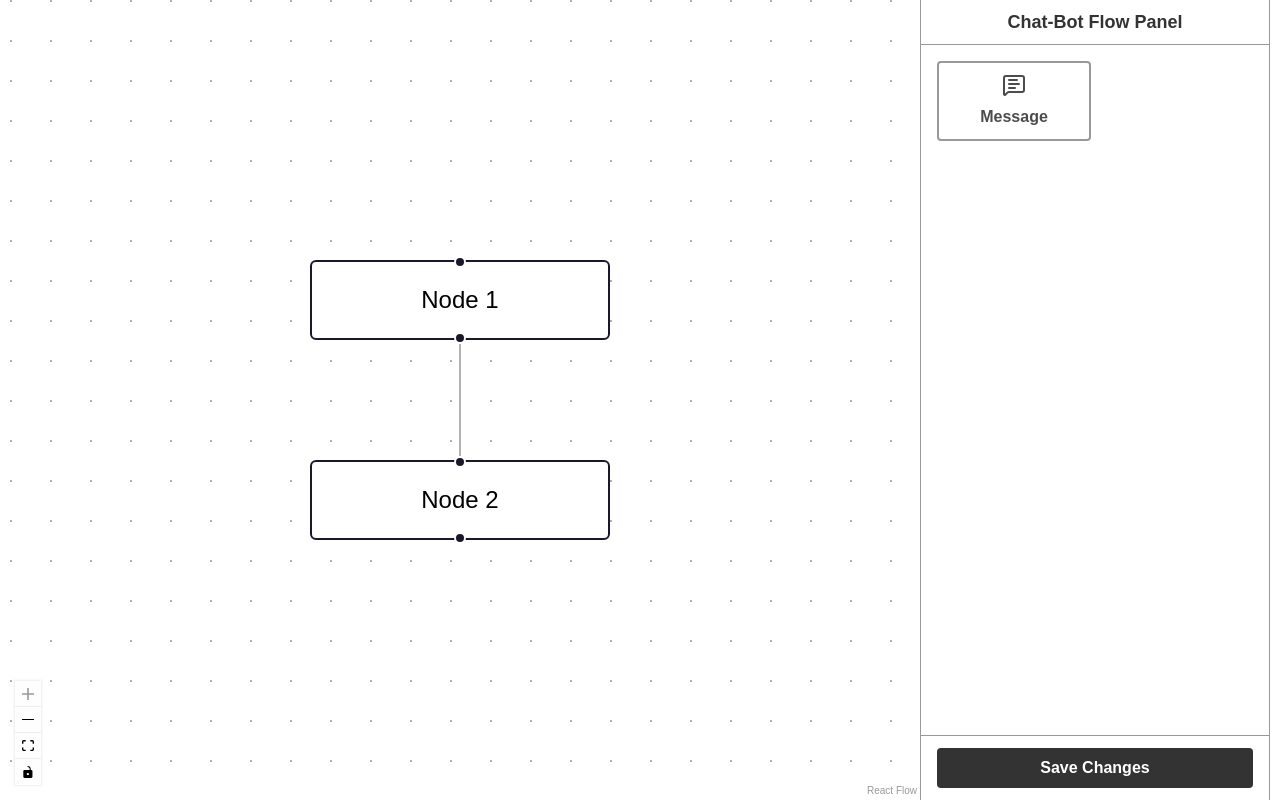
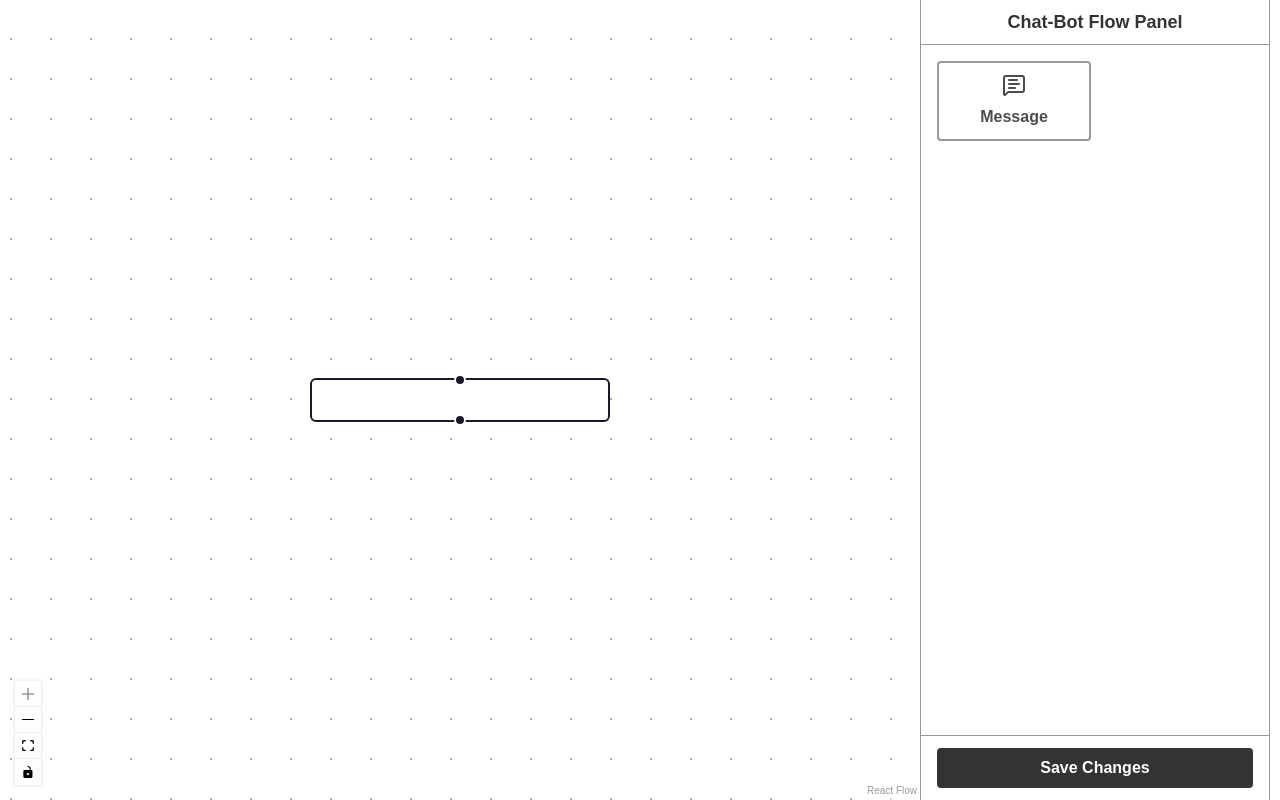
Before and after one commit to albin-baby-2002/bite-speed, a React (Vite) app in the folder bite-speed-frontend/: page / in a window 1280 px wide. Built offline with nearby package versions, Linux system fonts and the light colour scheme.

Commit message:
added types

```diff
--- a/bite-speed-frontend/src/App.tsx
+++ b/bite-speed-frontend/src/App.tsx
@@ -8,6 +8,9 @@ import {
   Background,
   Controls,
   useReactFlow,
+  type EdgeChange,
+  type NodeChange,
+  type Connection,
 } from "@xyflow/react";
 import "@xyflow/react/dist/style.css";
 import NodeTypeItem from "./components/node-type-item";
@@ -17,21 +20,38 @@ import { useDrop } from "react-dnd";
 
 // types
 
+export type TTypeOfNodes = "message" | "audio";
+
 export interface TNodeType {
-  type: string;
+  type: TTypeOfNodes;
   icon: JSX.Element;
+}
+
+interface TEdgeData {
+  id: string;
+  source: string;
+  target: string;
+}
+
+interface TNodeData {
+  id: string;
+  position: { x: number; y: number };
+  data: { message: string };
+  type: TTypeOfNodes;
 }
 
 //---------------------------------------------------------------
 
 // constants
 
-const initialNodes = [
-  { id: "n1", position: { x: 0, y: 0 }, data: { label: "Node 1" } },
-  { id: "n2", position: { x: 0, y: 100 }, data: { label: "Node 2" } },
+const initialNodes: TNodeData[] = [
+  {
+    id: "n1",
+    type: "message",
+    position: { x: 0, y: 0 },
+    data: { message: "Node 1" },
+  },
 ];
-
-const initialEdges = [{ id: "n1-n2", source: "n1", target: "n2" }];
 
 const NODES: TNodeType[] = [
   {
@@ -45,8 +65,8 @@ const NODES: TNodeType[] = [
 // main component
 
 function App() {
-  const [nodes, setNodes] = useState(initialNodes);
-  const [edges, setEdges] = useState(initialEdges);
+  const [nodes, setNodes] = useState<TNodeData[]>(initialNodes);
+  const [edges, setEdges] = useState<TEdgeData[]>([]);
 
   const ref = useRef<HTMLDivElement>(null);
 
@@ -54,9 +74,9 @@ function App() {
 
   // hook to handle the drop of the node type item
 
-  const [{ isOver }, dropRef] = useDrop(() => ({
+  const [{isOver}, dropRef] = useDrop(() => ({
     accept: "NODE-TYPE",
-    drop: (item, monitor) => {
+    drop: (item: TNodeType, monitor) => {
       const offset = monitor.getClientOffset();
       const bounds = ref.current?.getBoundingClientRect();
 
@@ -73,7 +93,8 @@ function App() {
         {
           id: `n${prev.length + 1}`,
           position,
-          data: { label: "New Node" },
+          type: item.type,
+          data: { message: "New Node" },
         },
       ]);
     },
@@ -83,19 +104,21 @@ function App() {
   }));
 
   const onNodesChange = useCallback(
-    (changes) =>
+    (changes: NodeChange<TNodeData>[]) =>
       setNodes((nodesSnapshot) => applyNodeChanges(changes, nodesSnapshot)),
     [],
   );
   const onEdgesChange = useCallback(
-    (changes) =>
+    (changes: EdgeChange<TEdgeData>[]) =>
       setEdges((edgesSnapshot) => applyEdgeChanges(changes, edgesSnapshot)),
     [],
   );
   const onConnect = useCallback(
-    (params) => setEdges((edgesSnapshot) => addEdge(params, edgesSnapshot)),
+    (params:Connection) =>
+      setEdges((edgesSnapshot) => addEdge(params, edgesSnapshot)),
     [],
   );
+
   dropRef(ref);
 
   return (
```
